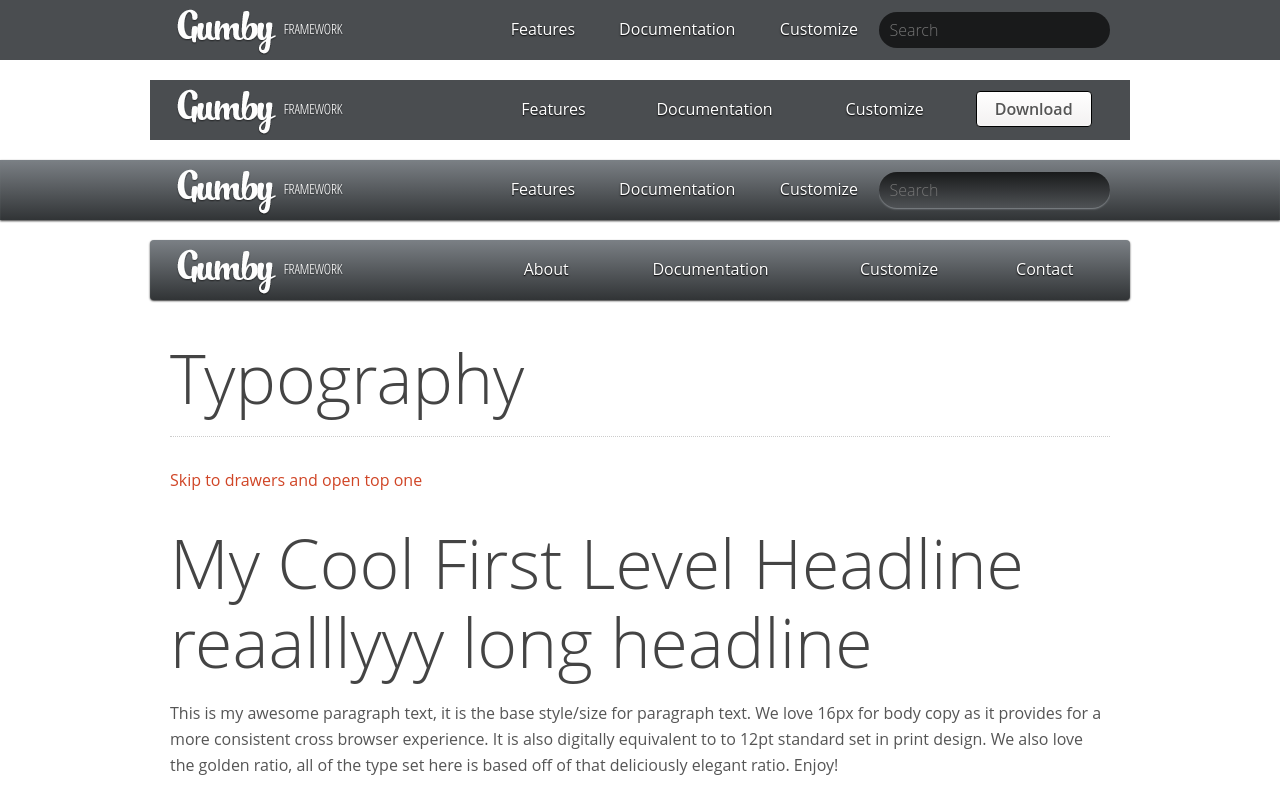
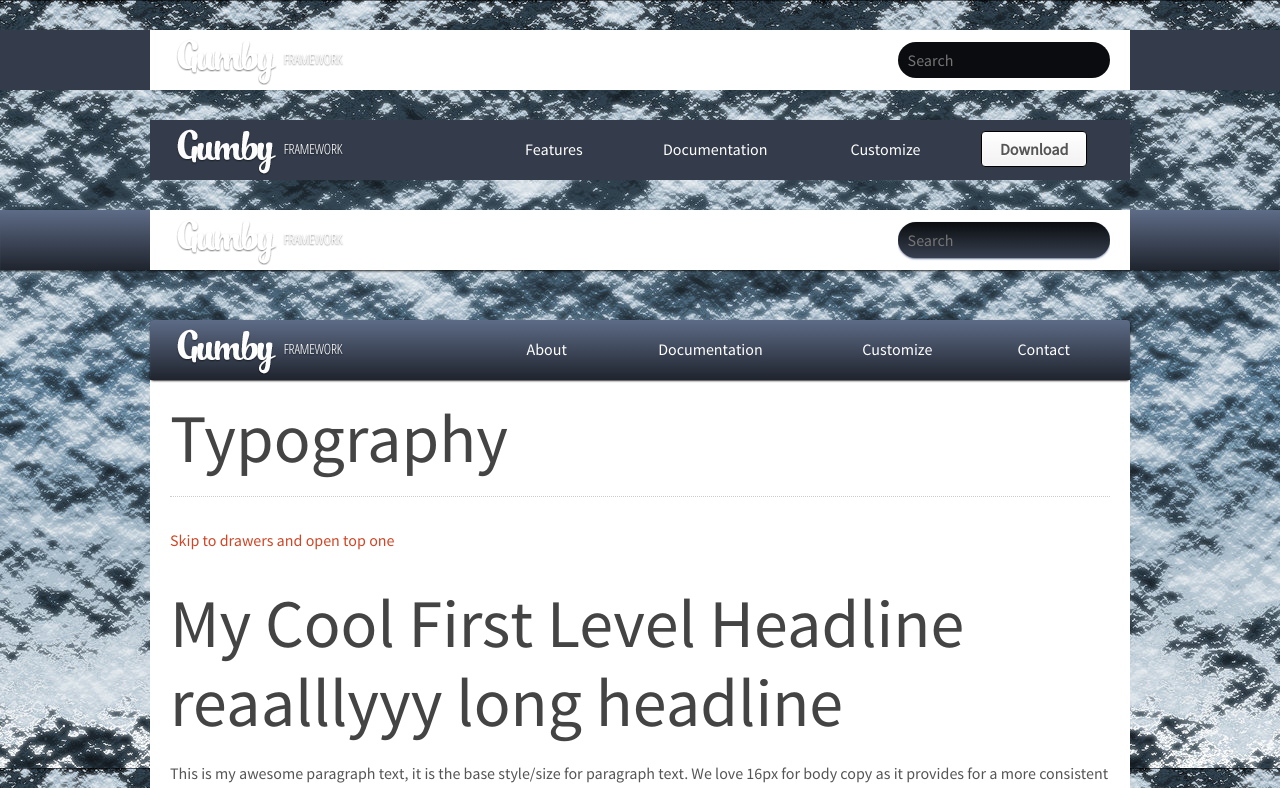
Before and after one commit to hankhero/chromawallet-proto, a website: page ui.html in a window 1280 px wide. Shown: the top 788 px of the page. Drawn offline with nearby package versions, Linux system fonts and the light colour scheme; files whose address does not match are found by name; a web font is replaced by a local one.

Commit message:
design changes use chromaway fonts

```diff
--- a/Gruntfile.js
+++ b/Gruntfile.js
@@ -54,7 +54,7 @@ watch: {
         }
     },
     sass: {
-        files: ['sass/*.scss'],
+        files: ['sass/*.scss','sass/var/*.scss'],
         tasks: ['compass'],
         options: {
             spawn: false
--- a/sass/_custom.scss
+++ b/sass/_custom.scss
@@ -22,5 +22,34 @@
 }
 
 .navbar li.active a {
-    background-color: orange; //Temp
+    color: $chroma-orange; //Temp
 }
+
+.row {
+    background-color: #fff;
+}
+
+.navbar {
+    background-color: $chroma-dark-blue;
+    margin-bottom: 0;
+}
+
+@include respond(desktop) {
+
+    .navbar {
+        margin-top: 30px;
+    }
+}
+
+@include respond(desktop) {
+    // If we use this, we should notify the author.
+    // http://fc03.deviantart.net/fs22/i/2007/357/c/3/Sea_Texture_1_by_goldberry2000.jpg
+    body {
+        background-image: url(../img/Sea_Texture_1_by_goldberry2000.jpg);
+        background-repeat: repeat;
+    }
+}
+
+.navbar ul li > a {
+    text-shadow: inherit;
+}
--- a/sass/_fonts.scss
+++ b/sass/_fonts.scss
@@ -16,6 +16,19 @@
        url('../fonts/icons/#{$icons}.ttf')  format('truetype');
 }
 
+
+@font-face {
+ font-family: 'SourceSansPro';
+ font-style: normal;
+ font-weight: 400;
+ src: url(../fonts/sourcesanspro/SourceSansPro-Regular.eot);
+ src: url('../fonts/sourcesanspro/SourceSansPro-Regular.eot?#iefix') format('ie9-skip-eot'),
+      url('../fonts/sourcesanspro/SourceSansPro-Regular.woff') format('woff'),
+      url('../fonts/sourcesanspro/SourceSansPro-Regular.ttf')  format('truetype'),
+      url('../fonts/sourcesanspro/SourceSansPro-Regular.otf') format('truetype');
+}
+
+
 // To include your own, local copies of fonts, use the following template
 //
 //@font-face {
--- a/sass/var/_settings.scss
+++ b/sass/var/_settings.scss
@@ -1,5 +1,12 @@
 // Welcome to Gumby 2.0 Settings.
 // Happy Tinkering!
+
+
+// Chromaway colors
+
+$chroma-orange:  #ef4e22;
+$chroma-dark-blue:  #343c4b;
+$chroma-grey:  #939597;
 
 
 // Grid Settings
@@ -18,7 +25,7 @@ $max-device-width: 2880px;						// Max Document Size
 $nav-distance: 0; 							// Navigation distance from the top of the viewport
 
 // Typography
-$font-family: "Open Sans";
+$font-family: "SourceSansPro"; // Henrik changed
 $font-style-italic: italic;
 $icons: entypo;
 $font-smoothing: antialiased;
@@ -76,10 +83,10 @@ $body-link-hover-color: #c03d20 !default;
 
 // User Interface Colors
 $global-bg-color: #fff;
-$navbar-color: #4a4d50;
+$navbar-color: $chroma-dark-blue; //#4a4d50;
 $navbar-link-color: #fff;
 
-$primary-color: #3085d6;
+$primary-color: $chroma-dark-blue; //#3085d6;
 $secondary-color: #42a35a;
 $default-color: #f2f2f2;
 $info-color: #4a4d50;
```
Also changed, not shown: demo.html (+3 -3 lines), fonts/sourcesanspro/SIL Open Font License.txt (added, +43 -0 lines), css/gumby.css, fonts/sourcesanspro/SourceSansPro-Black.otf (added), fonts/sourcesanspro/SourceSansPro-BlackIt.otf (added), fonts/sourcesanspro/SourceSansPro-Bold.otf (added), fonts/sourcesanspro/SourceSansPro-BoldIt.otf (added), fonts/sourcesanspro/SourceSansPro-ExtraLight.otf (added), fonts/sourcesanspro/SourceSansPro-ExtraLightIt.otf (added), fonts/sourcesanspro/SourceSansPro-It.otf (added), fonts/sourcesanspro/SourceSansPro-Light.otf (added), fonts/sourcesanspro/SourceSansPro-LightIt.otf (added), fonts/sourcesanspro/SourceSansPro-Regular.otf (added), fonts/sourcesanspro/SourceSansPro-Semibold.otf (added), 2 more files.
